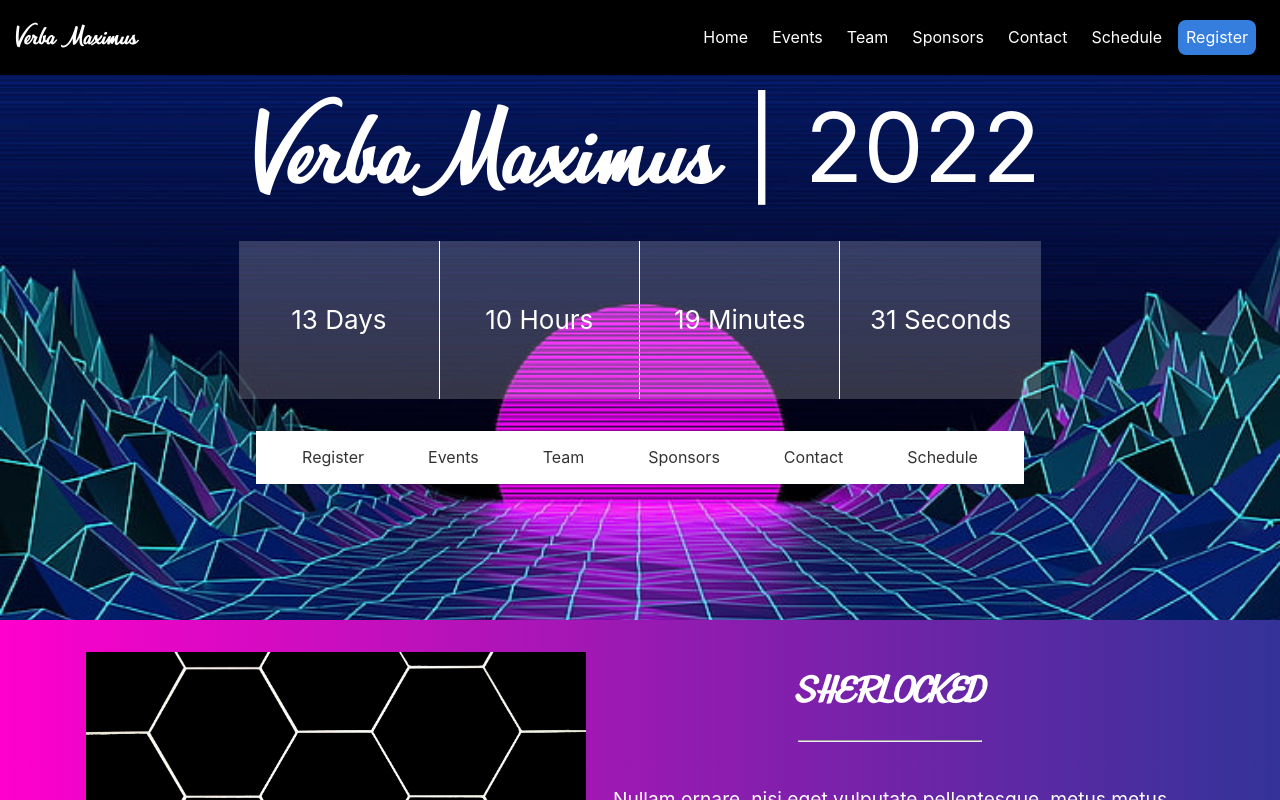
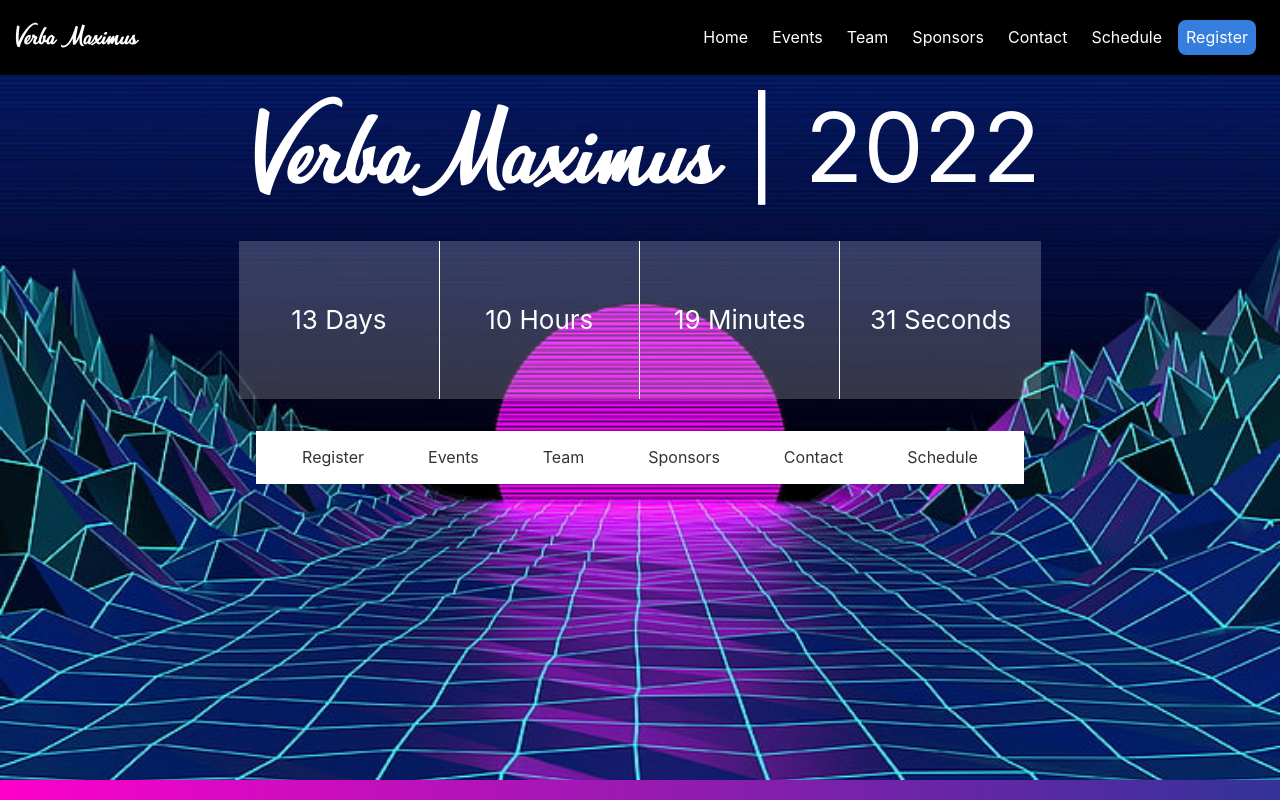
Before and after one commit to verbamaximus/vmwebsite, a React (Create React App) app: page / in a window 1280 px wide. Shown: the top 800 px of the page. Built offline with nearby package versions, Linux system fonts and the light colour scheme.

Commit message:
Adjust homepage landing

```diff
--- a/src/App.css
+++ b/src/App.css
@@ -29,7 +29,7 @@
 
 /* Header */
 .home-header {
-  min-height: calc(70vh);
+  min-height: calc(90vh);
   display: flex;
   flex-direction: column;
   align-items: center;
```
